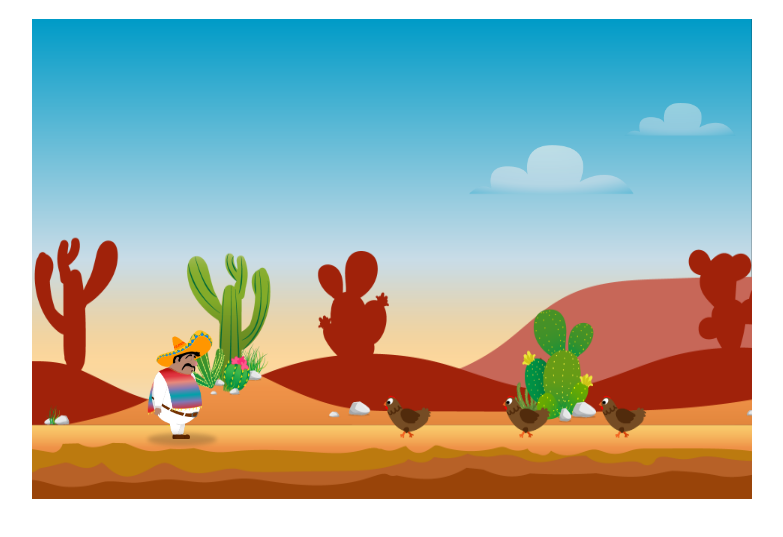
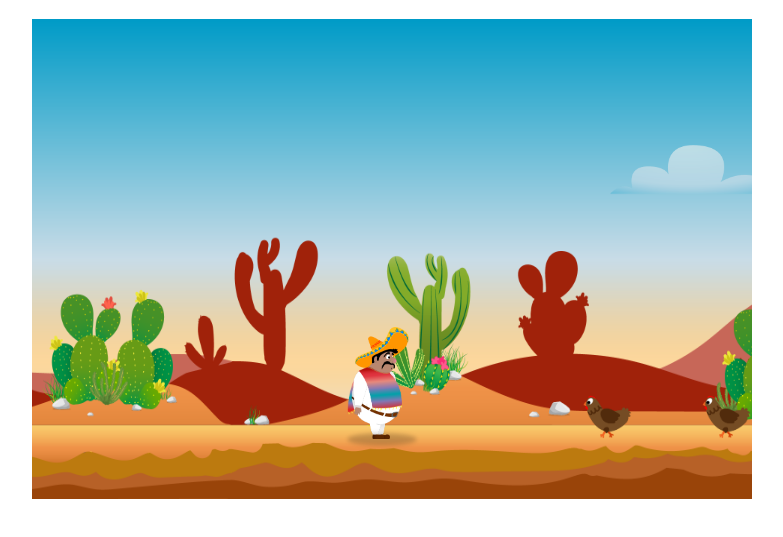
Before and after one commit to Marco-Loch/2d-Game-DA, a plain HTML site: page index.html in a window 1280 px wide. Shown: the part 69-606 px from the top of the page, without its empty margins (248-1031 px from the left). Drawn offline with Linux system fonts and the light colour scheme.

Commit message:
Spiellogik v1

```diff
--- a/classes.js/character.class.js
+++ b/classes.js/character.class.js
@@ -12,12 +12,31 @@ class Character extends MovableObject {
     'img/2_character_pepe/1_idle/idle/I-8.png',
     'img/2_character_pepe/1_idle/idle/I-9.png',
     'img/2_character_pepe/1_idle/idle/I-10.png'
+    // 'img/2_character_pepe/1_idle/idle/I-11.png',
+    // 'img/2_character_pepe/1_idle/idle/I-12.png',
+    // 'img/2_character_pepe/1_idle/idle/I-13.png',
+    // 'img/2_character_pepe/1_idle/idle/I-14.png',
+    // 'img/2_character_pepe/1_idle/idle/I-15.png',
+    // 'img/2_character_pepe/1_idle/idle/I-16.png',
+    // 'img/2_character_pepe/1_idle/idle/I-17.png',
+  ];
+  IMAGES_WALK = [
+    'img/2_character_pepe/2_walk/W-21.png',
+    'img/2_character_pepe/2_walk/W-22.png',
+    'img/2_character_pepe/2_walk/W-23.png',
+    'img/2_character_pepe/2_walk/W-24.png',
+    'img/2_character_pepe/2_walk/W-25.png',
+    'img/2_character_pepe/2_walk/W-26.png'
   ];
   currentImage = 0;
+  world;
+  IDLE;
+  speed = 4;
 
   constructor(x, y, height = 200, width = 100) {
     super(x, y).loadImage('img/2_character_pepe/1_idle/idle/I-1.png');
     this.loadImages(this.IMAGES_IDLE);
+    this.loadImages(this.IMAGES_WALK);
     this.height = height;
     this.width = width;
     this.animate();
@@ -25,11 +44,38 @@ class Character extends MovableObject {
 
   animate() {
     setInterval(() => {
-      let i = this.currentImage % this.IMAGES_IDLE.length;
-      let path = this.IMAGES_IDLE[i];
-      this.img = this.imgCache[path];
-      this.currentImage++;
-    }, 1000/6 );
+      if (IDLE) {
+        let i = this.currentImage % this.IMAGES_IDLE.length;
+        let path = this.IMAGES_IDLE[i];
+        this.img = this.imgCache[path];
+        this.currentImage++;
+      }
+    }, 1000 / 6);
+  }
+
+  animate() {
+    setInterval(() => {
+      //Char moving right
+      if (this.world.keyboard.RIGHT) {
+        this.x += this.speed;
+        this.otherDirection = false;
+      }
+      //Char moving left
+      if (this.world.keyboard.LEFT) {
+        this.x -= this.speed;
+        this.otherDirection = true;
+      }
+      this.world.camara_x = -this.x +300;
+    }, 1000 / 60);
+    setInterval(() => {
+      if (this.world.keyboard.RIGHT || this.world.keyboard.LEFT) {
+        //WALK animation
+        let i = this.currentImage % this.IMAGES_WALK.length;
+        let path = this.IMAGES_WALK[i];
+        this.img = this.imgCache[path];
+        this.currentImage++;
+      }
+    }, 100);
   }
 
   jump() {
--- a/classes.js/keyboard.class.js
+++ b/classes.js/keyboard.class.js
@@ -1,6 +1,6 @@
 class Keyboard {
-    ALEFT = false;
-    DRIGHT = false;
-    SPACE = false;
-    ENTER = false;
+  LEFT = false;
+  RIGHT = false;
+  SPACE = false;
+  ENTER = false;
 }
--- /dev/null
+++ b/classes.js/level.class.js
@@ -0,0 +1,11 @@
+class Level {
+  enemys;
+  clouds;
+  backgroundObjects;
+
+  constructor(enemys, clouds, backgroundObjects) {
+    this.enemys = enemys;
+    this.clouds = clouds;
+    this.backgroundObjects = backgroundObjects;
+  }
+}
--- a/classes.js/movableObject.class.js
+++ b/classes.js/movableObject.class.js
@@ -2,6 +2,8 @@ class MovableObject {
   img;
   imgCache = {};
   speed = 0.1;
+  currentImage = 0;
+  otherDirection = false;
 
   constructor(x, y) {
     this.x = x;
@@ -25,9 +27,7 @@ class MovableObject {
     });
   }
 
-  moveRight() {
-    console.log('Moving right');
-  }
+
 
   moveLeft(){
     setInterval(() => {
--- a/classes.js/world.class.js
+++ b/classes.js/world.class.js
@@ -1,30 +1,33 @@
 class World {
   character = new Character(150, 200);
-  enemies = [];
-  clouds = [new Cloud()];
-  backgroundObjects = [
-    new BackgroundObject('img/5_background/layers/air.png', 0),
-    new BackgroundObject('img/5_background/layers/3_third_layer/1.png', 0),
-    new BackgroundObject('img/5_background/layers/2_second_layer/1.png', 0),
-    new BackgroundObject('img/5_background/layers/1_first_layer/1.png', 0)
-  ];
+  enemies = LEVEL1.enemys;
+  clouds = LEVEL1.clouds;
+  backgroundObjects = LEVEL1.backgroundObjects;
   canvas;
+  keyboard;
   ctx;
+  camara_x = 0;
 
-  constructor(canvas) {
+  constructor(canvas, keyboard) {
     this.ctx = canvas.getContext('2d');
     this.canvas = canvas;
+    this.keyboard = keyboard;
     this.draw();
     this.generateEnemies(3, Chicken);
+    this.setWorld();
   }
 
   draw() {
     this.ctx.clearRect(0, 0, this.canvas.width, this.canvas.height);
 
+    this.ctx.translate(this.camara_x, 0);
+
     this.addObjectsToMap(this.backgroundObjects);
     this.addObjectsToMap(this.clouds);
     this.addObjectsToMap(this.enemies);
     this.addToMap(this.character);
+
+    this.ctx.translate(-this.camara_x, 0);
 
     let self = this;
     requestAnimationFrame(function () {
@@ -41,12 +44,26 @@ class World {
     }
   }
 
+  setWorld() {
+    this.character.world = this;
+  }
+
   addObjectsToMap(objects) {
     objects.forEach((o) => {
       this.addToMap(o);
     });
   }
   addToMap(mo) {
+    if (mo.otherDirection) {
+      this.ctx.save();
+      this.ctx.translate(mo.width, 0);
+      this.ctx.scale(-1, 1);
+      mo.x = mo.x * -1;
+    }
     this.ctx.drawImage(mo.img, mo.x, mo.y, mo.width, mo.height);
+    if (mo.otherDirection) {
+      mo.x = mo.x * -1;
+      this.ctx.restore();
+    }
   }
 }
--- a/index.html
+++ b/index.html
@@ -11,6 +11,8 @@
     <script src="classes.js/clouds.class.js"></script>
     <script src="classes.js/backgroundObject.class.js"></script>
     <script src="classes.js/keyboard.class.js"></script>
+    <script src="classes.js/level.class.js"></script>
+    <script src="levels/level1.js"></script>
     <script src="js/game.js"></script>
     <title>2d-Game-DA</title>
   </head>
--- a/js/game.js
+++ b/js/game.js
@@ -1,13 +1,46 @@
 let canvas;
 let world;
+let keyboard = new Keyboard();
 
-document.addEventListener('DOMContentLoaded', function() {
-    init();
+document.addEventListener('DOMContentLoaded', function () {
+  init();
 });
 
 function init() {
-    globalThis.frame = 1;
-    canvas = document.getElementById("canvas");
-    world = new World(canvas);
+  globalThis.frame = 1;
+  canvas = document.getElementById('canvas');
+  world = new World(canvas, keyboard);
+}
 
-}
+
+document.addEventListener('keydown', (event) => {
+  if (event.keyCode == 68) {
+    keyboard.RIGHT = true;
+  }
+  if (event.keyCode == 65) {
+    keyboard.LEFT = true;
+  }
+  if (event.keyCode == 32) {
+    keyboard.SPACE = true;
+  }
+  if (event.keyCode == 13) {
+    keyboard.ENTER = true;
+  }
+  console.log(event);
+});
+
+document.addEventListener('keyup', (event) => {
+  if (event.keyCode == 68) {
+    keyboard.RIGHT = false;
+  }
+  if (event.keyCode == 65) {
+    keyboard.LEFT = false;
+  }
+  if (event.keyCode == 32) {
+    keyboard.SPACE = false;
+  }
+  if (event.keyCode == 13) {
+    keyboard.ENTER = false;
+  }
+
+});
--- /dev/null
+++ b/levels/level1.js
@@ -0,0 +1,32 @@
+const LEVEL1 = new Level(
+    [
+
+    ],
+    [
+        new Cloud()
+    ],
+    [
+        new BackgroundObject('img/5_background/layers/air.png', -719),
+        new BackgroundObject('img/5_background/layers/3_third_layer/2.png', -719),
+        new BackgroundObject('img/5_background/layers/2_second_layer/2.png', -719),
+        new BackgroundObject('img/5_background/layers/1_first_layer/2.png', -719),
+
+        new BackgroundObject('img/5_background/layers/air.png', 0),
+        new BackgroundObject('img/5_background/layers/3_third_layer/1.png', 0),
+        new BackgroundObject('img/5_background/layers/2_second_layer/1.png', 0),
+        new BackgroundObject('img/5_background/layers/1_first_layer/1.png', 0),
+        new BackgroundObject('img/5_background/layers/air.png', 719),
+        new BackgroundObject('img/5_background/layers/3_third_layer/2.png', 719),
+        new BackgroundObject('img/5_background/layers/2_second_layer/2.png', 719),
+        new BackgroundObject('img/5_background/layers/1_first_layer/2.png', 719),
+
+        new BackgroundObject('img/5_background/layers/air.png', 719*2),
+        new BackgroundObject('img/5_background/layers/3_third_layer/1.png', 719*2),
+        new BackgroundObject('img/5_background/layers/2_second_layer/1.png', 719*2),
+        new BackgroundObject('img/5_background/layers/1_first_layer/1.png', 719*2),
+        new BackgroundObject('img/5_background/layers/air.png', 719*3),
+        new BackgroundObject('img/5_background/layers/3_third_layer/2.png', 719*3),
+        new BackgroundObject('img/5_background/layers/2_second_layer/2.png', 719*3),
+        new BackgroundObject('img/5_background/layers/1_first_layer/2.png', 719*3),
+      ]
+);
```
Also changed, not shown: img/2_character_pepe/1_idle/idle/I-11.png (added), img/2_character_pepe/1_idle/idle/I-12.png (added), img/2_character_pepe/1_idle/idle/I-13.png (added), img/2_character_pepe/1_idle/idle/I-14.png (added), img/2_character_pepe/1_idle/idle/I-15.png (added), img/2_character_pepe/1_idle/idle/I-16.png (added), img/2_character_pepe/1_idle/idle/I-17.png (added), img/2_character_pepe/1_idle/idle/I-18.png (added).
